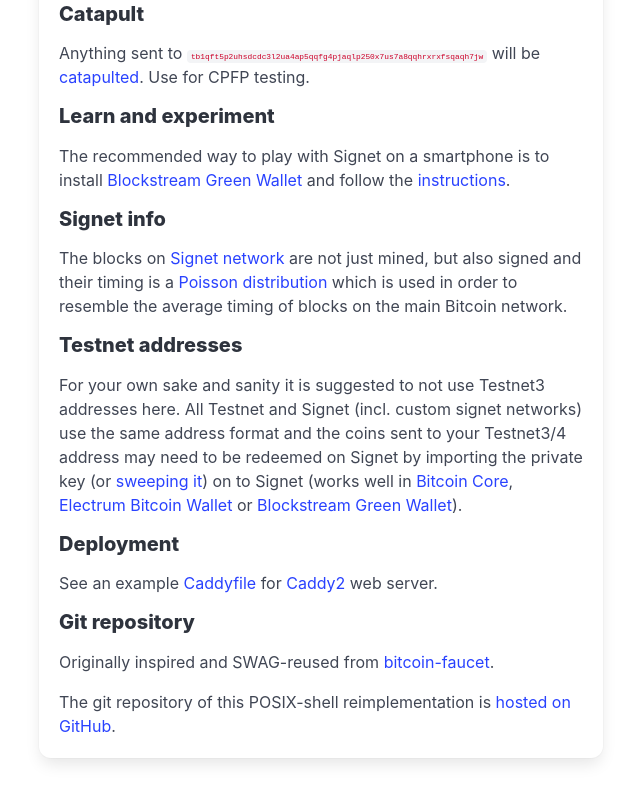
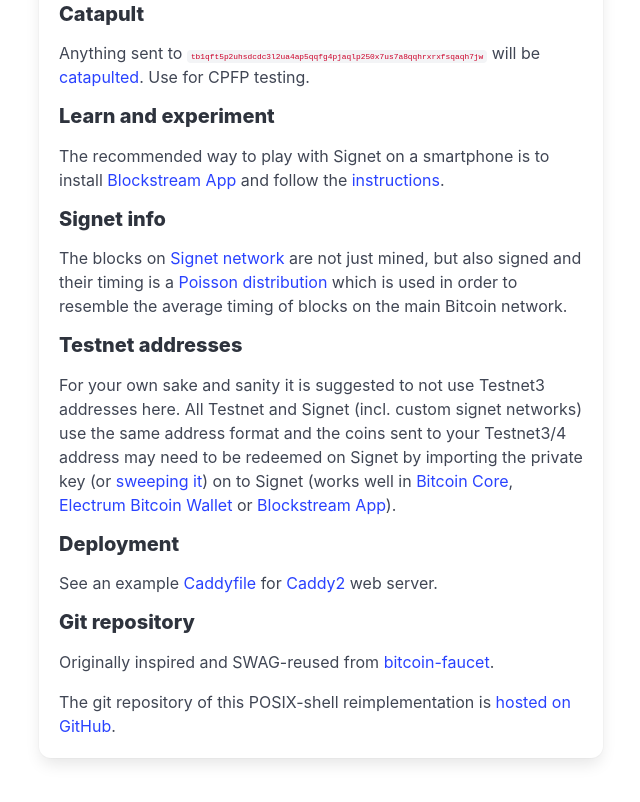
Before and after one commit to jsarenik/bitcoin-faucet-shell, a plain HTML site: page about.html in a window 1280 px wide. Shown: the part 1151-1953 px from the top of the page, without its empty margins (319-959 px from the left). Drawn offline with Linux system fonts and the light colour scheme; no server answers.

Commit message:
about: Blockstream App now

```diff
--- a/about.html
+++ b/about.html
@@ -100,7 +100,7 @@
 <p>Anything sent to <span style="font-size: xx-small;" class="word-wrap"><code>tb1qft5p2uhsdcdc3l2ua4ap5qqfg4pjaqlp250x7us7a8qqhrxrxfsqaqh7jw</code></span> will be <a href="https://mempool.space/signet/tx/ecd253a1f20f586c23fcff32d98f0afaefd7f3728b82d1a207286d244678c7f6" target="_blank">catapulted</a>. Use for CPFP testing.</p>
 
 <h4>Learn and experiment</h4>
-<p>The recommended way to play with Signet on a&nbsp;smartphone is to install <a href="https://blockstream.com/green/">Blockstream Green Wallet</a> and follow the <a href="https://github.com/jsarenik/bitcoin-faucet-shell/discussions/10">instructions</a>.</p></p>
+<p>The recommended way to play with Signet on a&nbsp;smartphone is to install <a href="https://blockstream.com/app/">Blockstream App</a> and follow the <a href="https://github.com/jsarenik/bitcoin-faucet-shell/discussions/10">instructions</a>.</p></p>
 
 <h4>Signet info</h4>
 <p>The blocks on <a href="https://en.bitcoin.it/wiki/Signet">Signet network</a>
@@ -109,7 +109,7 @@
 on the main Bitcoin network.</p>
 
 <h4>Testnet addresses</h4>
-<p>For your own sake and sanity it is suggested to not use Testnet3 addresses here. All Testnet and Signet (incl. custom signet networks) use the same address format and the coins sent to your Testnet3/4 address may need to be redeemed on Signet by importing the private key (or <a href="https://bitcoinelectrum.com/sweeping-your-private-keys-into-electrum/">sweeping it</a>) on to Signet (works well in <!--, <a href="https://sw.bublina.eu.org">Signet Web Wallet</a>--><a href="https://bitcoincore.org/en/doc/0.21.0/rpc/wallet/importprivkey/">Bitcoin Core</a>, <a href="https://electrum.org">Electrum Bitcoin Wallet</a> or <a href="https://github.com/jsarenik/bitcoin-faucet-shell/discussions/10">Blockstream Green Wallet</a>).</p>
+<p>For your own sake and sanity it is suggested to not use Testnet3 addresses here. All Testnet and Signet (incl. custom signet networks) use the same address format and the coins sent to your Testnet3/4 address may need to be redeemed on Signet by importing the private key (or <a href="https://bitcoinelectrum.com/sweeping-your-private-keys-into-electrum/">sweeping it</a>) on to Signet (works well in <!--, <a href="https://sw.bublina.eu.org">Signet Web Wallet</a>--><a href="https://bitcoincore.org/en/doc/0.21.0/rpc/wallet/importprivkey/">Bitcoin Core</a>, <a href="https://electrum.org">Electrum Bitcoin Wallet</a> or <a href="https://github.com/jsarenik/bitcoin-faucet-shell/discussions/10">Blockstream App</a>).</p>
 <h4>Deployment</h4>
 <p>See an example <a href="Caddyfile.txt">Caddyfile</a> for
 <a href="https://caddyserver.com/">Caddy2</a> web server.
```
